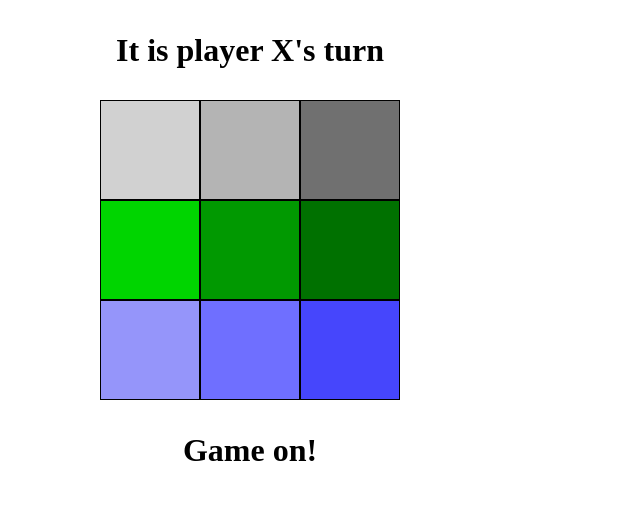
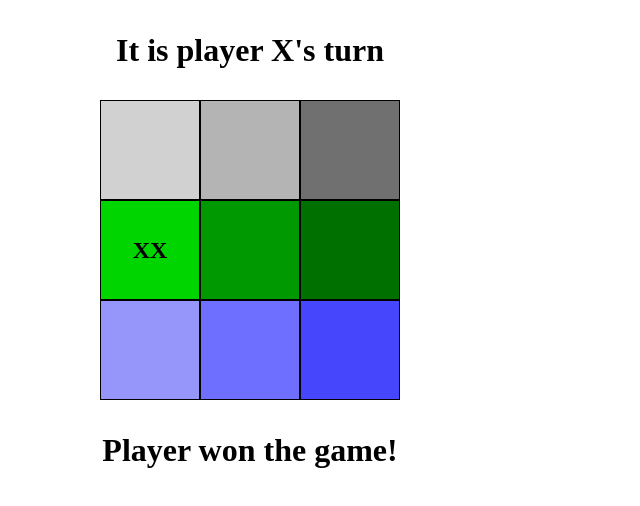
Before and after one commit to jacob-a-brown/odin-tic-tac-toe, a plain HTML site: page index.html in a window 1280 px wide. Shown: the whole page, without its empty margins (0-640 px from the left). Drawn offline with Linux system fonts and the light colour scheme.

Commit message:
render game display

```diff
--- a/index.html
+++ b/index.html
@@ -1,7 +1,7 @@
 <!DOCTYPE html>
 <html>
 <head>
-    <script src="js.js" defer"></script>
+    <script src="js.js" defer></script>
     <link href="style.css" rel="stylesheet">
 </head>
 <body>
--- a/js.js
+++ b/js.js
@@ -41,7 +41,7 @@ function createPlayer(letter) {
     }
 }
 
-function createGame(){
+game = (() => {
     // factory function to creates a game
     // - determines if the game is won
     //   - if the game is not won moves on to the next player
@@ -52,8 +52,17 @@ function createGame(){
 
     const playerX = createPlayer(PLAYER_X_LETTER);
     const playerO = createPlayer(PLAYER_Y_LETTER);
+    let currentPlayer = playerX;
 
-    let currentPlayer = playerX;
+    let gameState = "";
+
+    const getGameState = function () {
+        return gameState;
+    }
+
+    const setGameState = function(msg) {
+        gameState = msg;
+    }
 
     const getCurrentPlayer = function (){
         return currentPlayer;
@@ -76,7 +85,7 @@ function createGame(){
         }
     }
 
-    const playPiece = function (row, column){
+    const playTurn = function (row, column){
         if (isMoveLegal(row, column)){
             gameboard.setPiece(row, column, currentPlayer.getLetter())
             switchCurrentPlayer();
@@ -135,17 +144,24 @@ function createGame(){
 
     const playGame = function() {
         while(winningLetter() === EMPTY_CELL){
-            // const cs = gameboard.getBoard()
-            // alert(`current state:\n${cs[0]}\n${cs[1]}\n${cs[2]}`)
-            let column = parseInt(prompt("column? "))
-            let row = parseInt(prompt("row? "))
+            currentPlayer = getCurrentPlayer()
+            setGameState("The game is ongoing.")
+            display.renderGame();
 
-            playPiece(row, column);
+            let row = 1;
+            let column = 0;
+            playTurn(row, column);
+            display.renderGame();
+            break;
         }
+
         if (winningLetter() == TIED_GAME){
-            console.log(TIED_GAME)
+            setGameState("The game ends in a tie.");
+            display.renderGame();
         } else {
-            console.log(winningLetter(), "won the game!")
+            const winnerLetter = winningLetter()
+            setGameState(`Player ${winnerLetter} won the game!`);
+            display.renderGame();
         }
 
     }
@@ -153,35 +169,36 @@ function createGame(){
     return {
         playGame,
         getCurrentPlayer,
-        switchCurrentPlayer
+        getGameState
     }
+})();
 
-}
+const display = (() => {
 
-function displayLogic(){
+    const renderGame = function(){
+        const currentGameboardArray = gameboard.getBoard()
+        const currentPlayer = game.getCurrentPlayer()
+        const currentGameState = game.getGameState();
 
-    const renderGameState = function(){
-        const currentGameboardArray = gameboard.getBoard()
+        const playerTurnMsg = document.querySelector("#player-turn-msg");
+        playerTurnMsg.TextContent = `It is player ${currentPlayer.getLetter()}'s turn`;
 
         for (let row = 0; row < 3; row++){
             for (let column = 0; column < 3; column ++){
                 const currentCell = document.querySelector(`#r${row}c${column}`);
-                console.log(`#r${row}c${column}`);
-                console.log(currentCell);
                 const h2 = document.createElement("h2");
-                h2.textContent = "X";
+                h2.textContent = currentGameboardArray[row][column];
                 currentCell.appendChild(h2);
             }
         }
+
+        const gameStateMsg = document.querySelector("#game-state-msg");
+        gameStateMsg.textContent = currentGameState;
     }
 
     return {
-        renderGameState
+        renderGame
     }
-}
+})();
 
-// const currentGame = createGame();
-// currentGame.playGame();
-
-const currentDisplayLogic = displayLogic();
-currentDisplayLogic.renderGameState();
+game.playGame();
```
